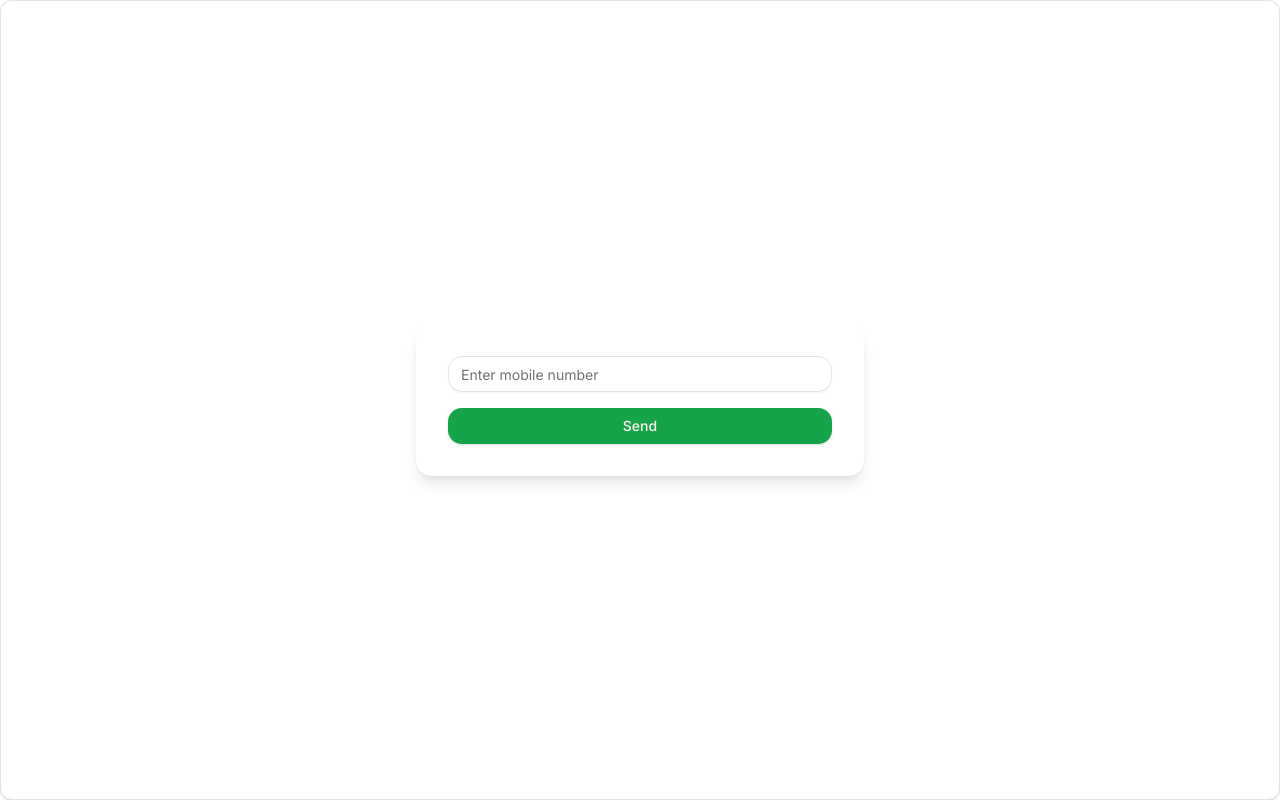
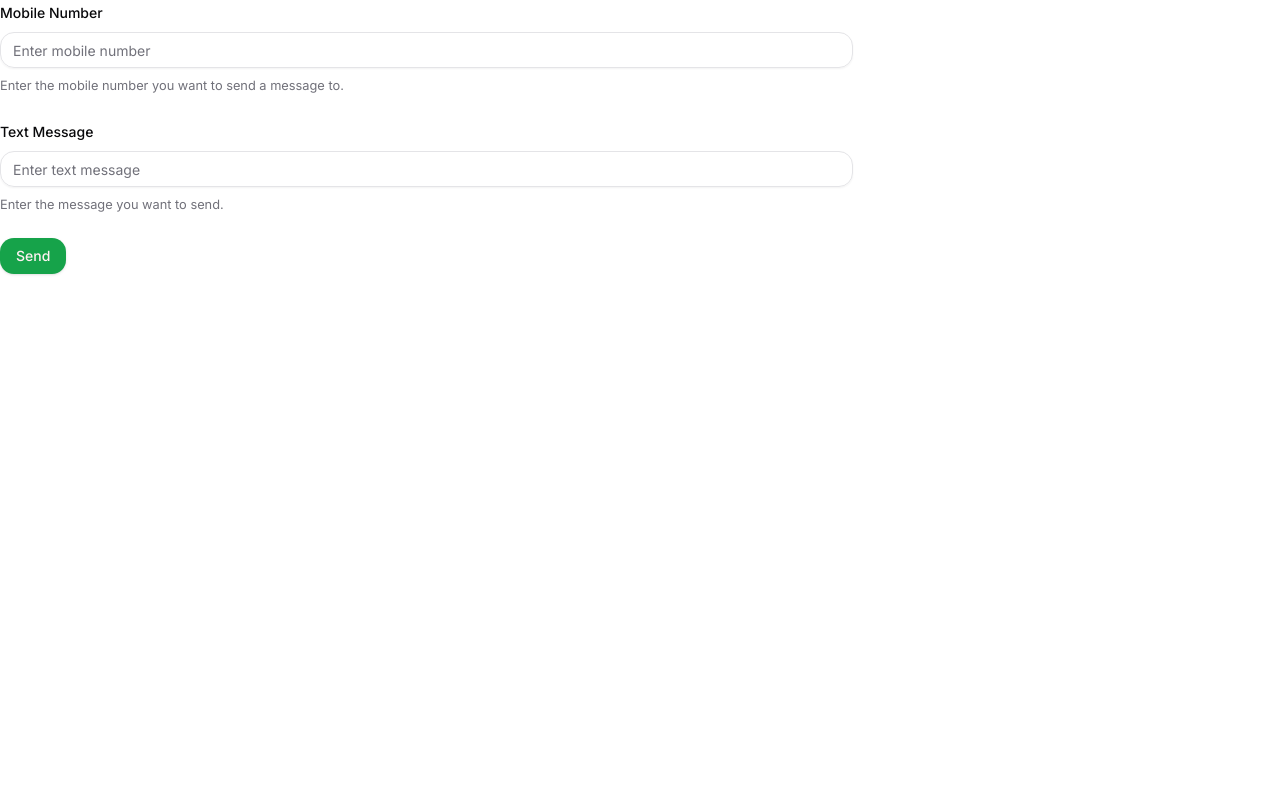
Before and after one commit to thatbeautifuldream/wchat, a Next.js app: page / in a window 1280 px wide. Built offline with nearby package versions, Linux system fonts and the light colour scheme.

Commit message:
📦 NEW: add form and text message input

```diff
--- a/src/app/layout.tsx
+++ b/src/app/layout.tsx
@@ -1,12 +1,13 @@
 import type { Metadata } from "next";
+import { Toaster } from "sonner";
 import { Inter } from "next/font/google";
 import "./globals.css";
 
 const inter = Inter({ subsets: ["latin"] });
 
 export const metadata: Metadata = {
-  title: "Create Next App",
-  description: "Generated by create next app",
+  title: "WhatsApp without saving number",
+  description: "WhatsApp without saving number",
 };
 
 export default function RootLayout({
@@ -16,7 +17,10 @@ export default function RootLayout({
 }>) {
   return (
     <html lang="en">
-      <body className={inter.className}>{children}</body>
+      <body className={inter.className}>
+        <Toaster />
+        {children}
+      </body>
     </html>
   );
 }
--- a/src/app/page.tsx
+++ b/src/app/page.tsx
@@ -1,32 +1,86 @@
 "use client";
 
+import { zodResolver } from "@hookform/resolvers/zod";
+import { useForm } from "react-hook-form";
+import { z } from "zod";
+
 import { Button } from "@/components/ui/button";
-import { Card } from "@/components/ui/card";
+import {
+  Form,
+  FormControl,
+  FormDescription,
+  FormField,
+  FormItem,
+  FormLabel,
+  FormMessage,
+} from "@/components/ui/form";
 import { Input } from "@/components/ui/input";
-import React, { useState } from "react";
+import { toast } from "sonner";
 
-export default function Home() {
-  const [mobileNumber, setMobileNumber] = useState("");
+const FormSchema = z.object({
+  mobileNumber: z.string().min(10, {
+    message: "Mobile number must be at least 10 characters.",
+  }),
+  textMessage: z.string().min(1, {
+    message: "Text message cannot be empty.",
+  }),
+});
 
-  const handleSend = () => {
-    if (mobileNumber) {
-      window.open(`https://wa.me/${mobileNumber}`, "_blank");
-    }
-  };
+export default function InputForm() {
+  const form = useForm<z.infer<typeof FormSchema>>({
+    resolver: zodResolver(FormSchema),
+    defaultValues: {
+      mobileNumber: "",
+      textMessage: "",
+    },
+  });
+
+  function onSubmit(data: z.infer<typeof FormSchema>) {
+    const encodedMessage = encodeURIComponent(data.textMessage);
+    toast.success("Opening WhatsApp...");
+    window.open(
+      `https://wa.me/${data.mobileNumber}?text=${encodedMessage}`,
+      "_blank"
+    );
+  }
 
   return (
-    <Card className="flex items-center justify-center h-screen">
-      <div className="bg-white flex flex-col gap-y-4 p-8 rounded-lg shadow-lg max-w-md w-full">
-        <Input
-          type="text"
-          placeholder="Enter mobile number"
-          value={mobileNumber}
-          onChange={(e) => setMobileNumber(e.target.value)}
+    <Form {...form}>
+      <form onSubmit={form.handleSubmit(onSubmit)} className="w-2/3 space-y-6">
+        <FormField
+          control={form.control}
+          name="mobileNumber"
+          render={({ field }) => (
+            <FormItem>
+              <FormLabel>Mobile Number</FormLabel>
+              <FormControl>
+                <Input placeholder="Enter mobile number" {...field} />
+              </FormControl>
+              <FormDescription>
+                Enter the mobile number you want to send a message to.
+              </FormDescription>
+              <FormMessage />
+            </FormItem>
+          )}
         />
-        <Button className="w-full" onClick={handleSend}>
-          Send
-        </Button>
-      </div>
-    </Card>
+        <FormField
+          control={form.control}
+          name="textMessage"
+          render={({ field }) => (
+            <FormItem>
+              <FormLabel>Text Message</FormLabel>
+              <FormControl>
+                <Input placeholder="Enter text message" {...field} />
+              </FormControl>
+              <FormDescription>
+                Enter the message you want to send.
+              </FormDescription>
+              <FormMessage />
+            </FormItem>
+          )}
+        />
+        <Button type="submit">Send</Button>
+      </form>
+    </Form>
   );
 }
--- /dev/null
+++ b/src/components/ui/form.tsx
@@ -0,0 +1,178 @@
+"use client"
+
+import * as React from "react"
+import * as LabelPrimitive from "@radix-ui/react-label"
+import { Slot } from "@radix-ui/react-slot"
+import {
+  Controller,
+  ControllerProps,
+  FieldPath,
+  FieldValues,
+  FormProvider,
+  useFormContext,
+} from "react-hook-form"
+
+import { cn } from "@/lib/utils"
+import { Label } from "@/components/ui/label"
+
+const Form = FormProvider
+
+type FormFieldContextValue<
+  TFieldValues extends FieldValues = FieldValues,
+  TName extends FieldPath<TFieldValues> = FieldPath<TFieldValues>
+> = {
+  name: TName
+}
+
+const FormFieldContext = React.createContext<FormFieldContextValue>(
+  {} as FormFieldContextValue
+)
+
+const FormField = <
+  TFieldValues extends FieldValues = FieldValues,
+  TName extends FieldPath<TFieldValues> = FieldPath<TFieldValues>
+>({
+  ...props
+}: ControllerProps<TFieldValues, TName>) => {
+  return (
+    <FormFieldContext.Provider value={{ name: props.name }}>
+      <Controller {...props} />
+    </FormFieldContext.Provider>
+  )
+}
+
+const useFormField = () => {
+  const fieldContext = React.useContext(FormFieldContext)
+  const itemContext = React.useContext(FormItemContext)
+  const { getFieldState, formState } = useFormContext()
+
+  const fieldState = getFieldState(fieldContext.name, formState)
+
+  if (!fieldContext) {
+    throw new Error("useFormField should be used within <FormField>")
+  }
+
+  const { id } = itemContext
+
+  return {
+    id,
+    name: fieldContext.name,
+    formItemId: `${id}-form-item`,
+    formDescriptionId: `${id}-form-item-description`,
+    formMessageId: `${id}-form-item-message`,
+    ...fieldState,
+  }
+}
+
+type FormItemContextValue = {
+  id: string
+}
+
+const FormItemContext = React.createContext<FormItemContextValue>(
+  {} as FormItemContextValue
+)
+
+const FormItem = React.forwardRef<
+  HTMLDivElement,
+  React.HTMLAttributes<HTMLDivElement>
+>(({ className, ...props }, ref) => {
+  const id = React.useId()
+
+  return (
+    <FormItemContext.Provider value={{ id }}>
+      <div ref={ref} className={cn("space-y-2", className)} {...props} />
+    </FormItemContext.Provider>
+  )
+})
+FormItem.displayName = "FormItem"
+
+const FormLabel = React.forwardRef<
+  React.ElementRef<typeof LabelPrimitive.Root>,
+  React.ComponentPropsWithoutRef<typeof LabelPrimitive.Root>
+>(({ className, ...props }, ref) => {
+  const { error, formItemId } = useFormField()
+
+  return (
+    <Label
+      ref={ref}
+      className={cn(error && "text-destructive", className)}
+      htmlFor={formItemId}
+      {...props}
+    />
+  )
+})
+FormLabel.displayName = "FormLabel"
+
+const FormControl = React.forwardRef<
+  React.ElementRef<typeof Slot>,
+  React.ComponentPropsWithoutRef<typeof Slot>
+>(({ ...props }, ref) => {
+  const { error, formItemId, formDescriptionId, formMessageId } = useFormField()
+
+  return (
+    <Slot
+      ref={ref}
+      id={formItemId}
+      aria-describedby={
+        !error
+          ? `${formDescriptionId}`
+          : `${formDescriptionId} ${formMessageId}`
+      }
+      aria-invalid={!!error}
+      {...props}
+    />
+  )
+})
+FormControl.displayName = "FormControl"
+
+const FormDescription = React.forwardRef<
+  HTMLParagraphElement,
+  React.HTMLAttributes<HTMLParagraphElement>
+>(({ className, ...props }, ref) => {
+  const { formDescriptionId } = useFormField()
+
+  return (
+    <p
+      ref={ref}
+      id={formDescriptionId}
+      className={cn("text-[0.8rem] text-muted-foreground", className)}
+      {...props}
+    />
+  )
+})
+FormDescription.displayName = "FormDescription"
+
+const FormMessage = React.forwardRef<
+  HTMLParagraphElement,
+  React.HTMLAttributes<HTMLParagraphElement>
+>(({ className, children, ...props }, ref) => {
+  const { error, formMessageId } = useFormField()
+  const body = error ? String(error?.message) : children
+
+  if (!body) {
+    return null
+  }
+
+  return (
+    <p
+      ref={ref}
+      id={formMessageId}
+      className={cn("text-[0.8rem] font-medium text-destructive", className)}
+      {...props}
+    >
+      {body}
+    </p>
+  )
+})
+FormMessage.displayName = "FormMessage"
+
+export {
+  useFormField,
+  Form,
+  FormItem,
+  FormLabel,
+  FormControl,
+  FormDescription,
+  FormMessage,
+  FormField,
+}
--- /dev/null
+++ b/src/components/ui/label.tsx
@@ -0,0 +1,26 @@
+"use client"
+
+import * as React from "react"
+import * as LabelPrimitive from "@radix-ui/react-label"
+import { cva, type VariantProps } from "class-variance-authority"
+
+import { cn } from "@/lib/utils"
+
+const labelVariants = cva(
+  "text-sm font-medium leading-none peer-disabled:cursor-not-allowed peer-disabled:opacity-70"
+)
+
+const Label = React.forwardRef<
+  React.ElementRef<typeof LabelPrimitive.Root>,
+  React.ComponentPropsWithoutRef<typeof LabelPrimitive.Root> &
+    VariantProps<typeof labelVariants>
+>(({ className, ...props }, ref) => (
+  <LabelPrimitive.Root
+    ref={ref}
+    className={cn(labelVariants(), className)}
+    {...props}
+  />
+))
+Label.displayName = LabelPrimitive.Root.displayName
+
+export { Label }
```
Also changed, not shown: package.json (+6 -1 lines), 1 other file (tests, documents, lock files or other folders).
